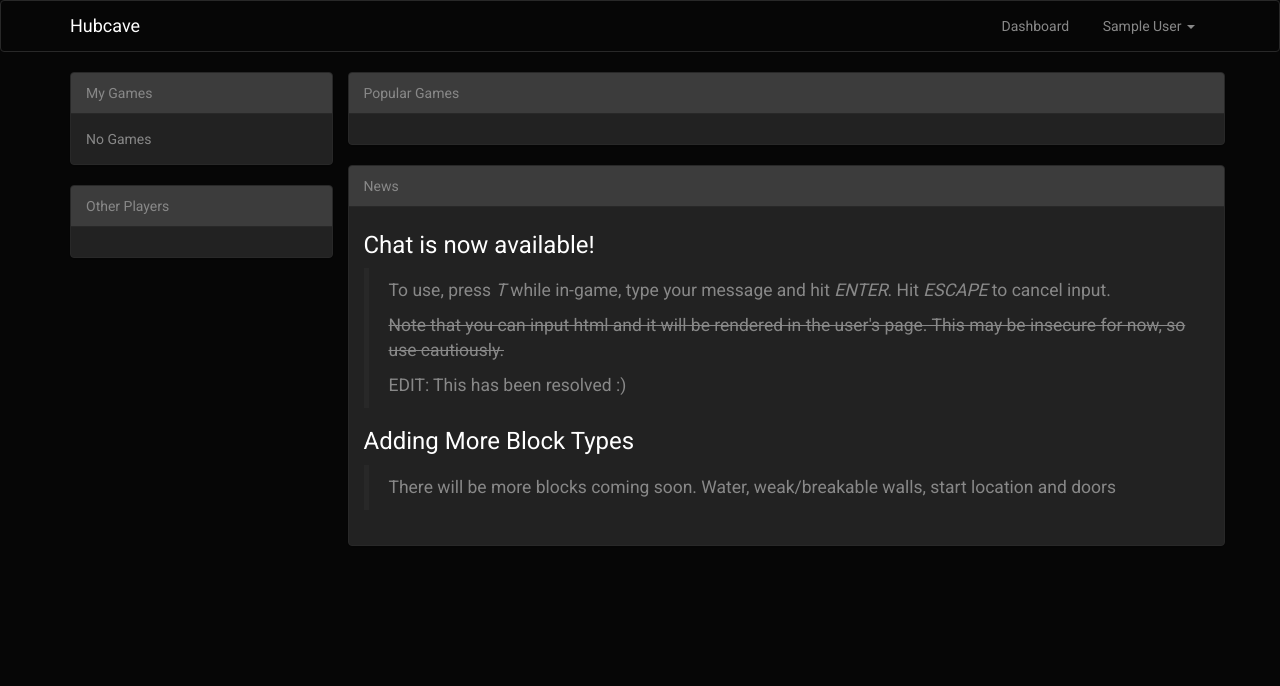
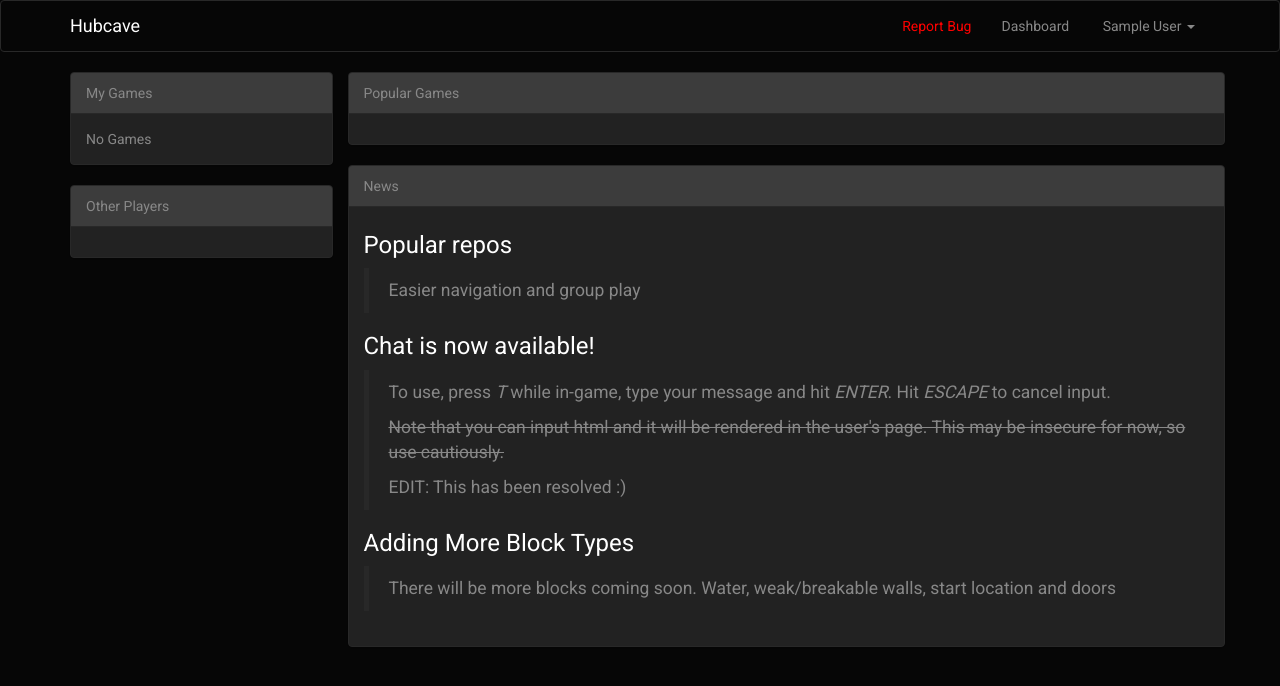
Before and after one commit to naphthalene/hubcave, a Django app: page /dashboard/ in a window 1280 px wide. Shown: the top 686 px of the page. Run offline with Django 3.2, Linux system fonts and the light colour scheme; the visitor is signed in with stand-in values (Sample User, id 1); data comes from the database, SQL or seed files in the repository; data that the repository does not hold is empty; some libraries are stand-ins or nearby versions.

Commit message:
Adding report bug link and adding news to dashboard

```diff
--- a/hubcave/core/templates/nav_utility.html
+++ b/hubcave/core/templates/nav_utility.html
@@ -15,6 +15,7 @@
 
             <div class="navbar-collapse collapse" id="navbar-main">
                 <ul class="nav navbar-nav navbar-right">
+                    <li><a href="https://github.com/naphthalene/hubcave/issues/new" style="color: #FF0000;">Report Bug</a></li>
                     <li><a href="{% url 'dashboard_dashboard_view' %}">Dashboard</a></li>
                     <!-- <li><a href="{% url 'game_game_list' %}">Play!</a></li> -->
                     <li class="dropdown">
--- a/hubcave/dashboard/templates/dashboard.html
+++ b/hubcave/dashboard/templates/dashboard.html
@@ -41,6 +41,12 @@
     <div class="panel panel-default">
       <div class="panel-heading">News</div>
       <div class="panel-body">
+        <h4>Popular repos</h4>
+        <blockquote>
+          <p>
+            Easier navigation and group play
+          </p>
+        </blockquote>
         <h4>Chat is now available!</h4>
         <blockquote>
           <p>
```
